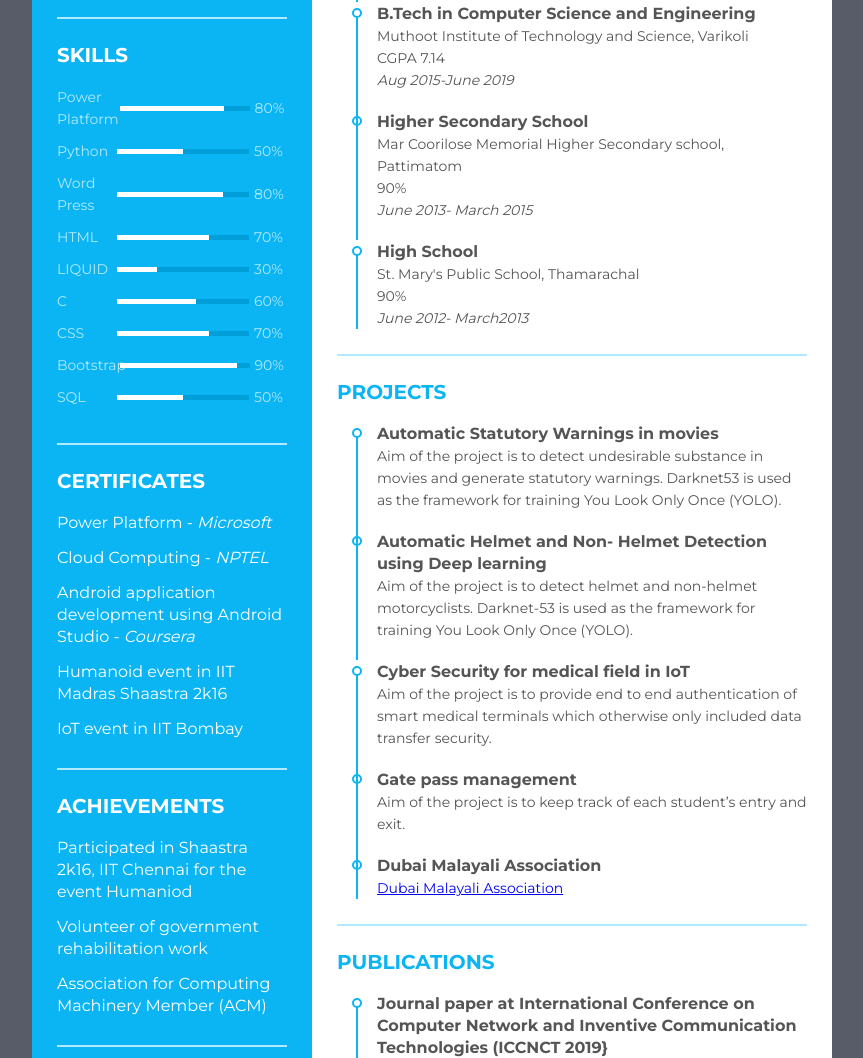
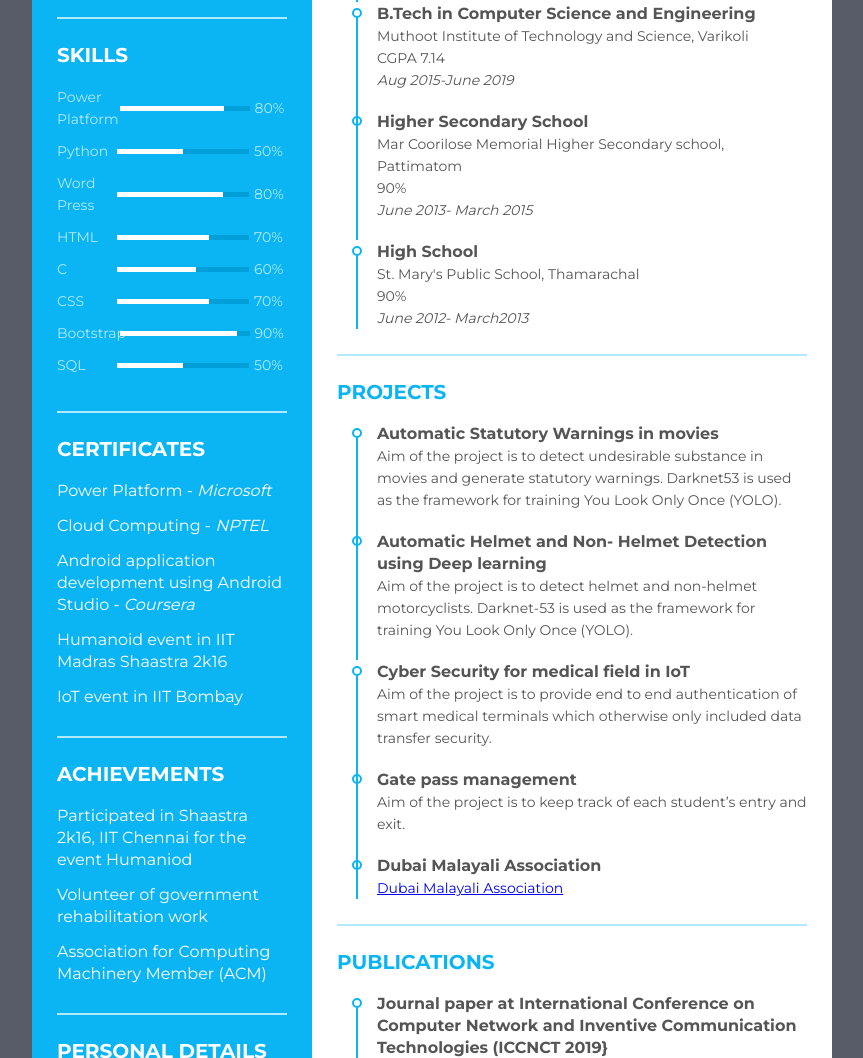
Before and after one commit to Anjana97/resume, a plain HTML site: page index.html in a window 1280 px wide. Shown: the part 675-1733 px from the top of the page, without its empty margins (208-1071 px from the left). Drawn offline with Linux system fonts and the light colour scheme.

Commit message:
Update index.html

```diff
--- a/index.html
+++ b/index.html
@@ -123,15 +123,7 @@
                             </div>
                             <div class="skill_per">70%</div>
                         </li>
-                        <li>
-                            <div class="skill_name">
-                               LIQUID
-                            </div>
-                            <div class="skill_progress">
-                                <span style="width: 30%;"></span>
-                            </div>
-                            <div class="skill_per">30%</div>
-                        </li>
+
                         <li>
                             <div class="skill_name">
                                 C
```
